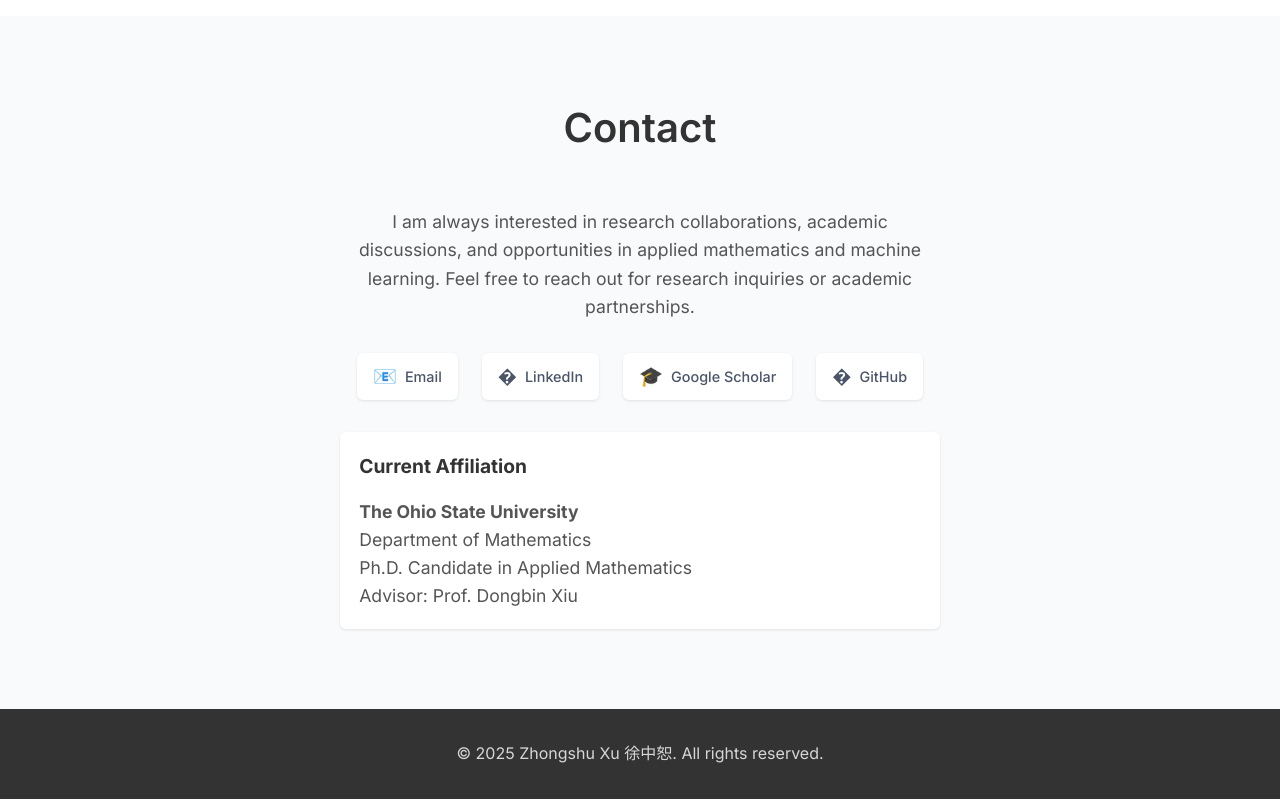
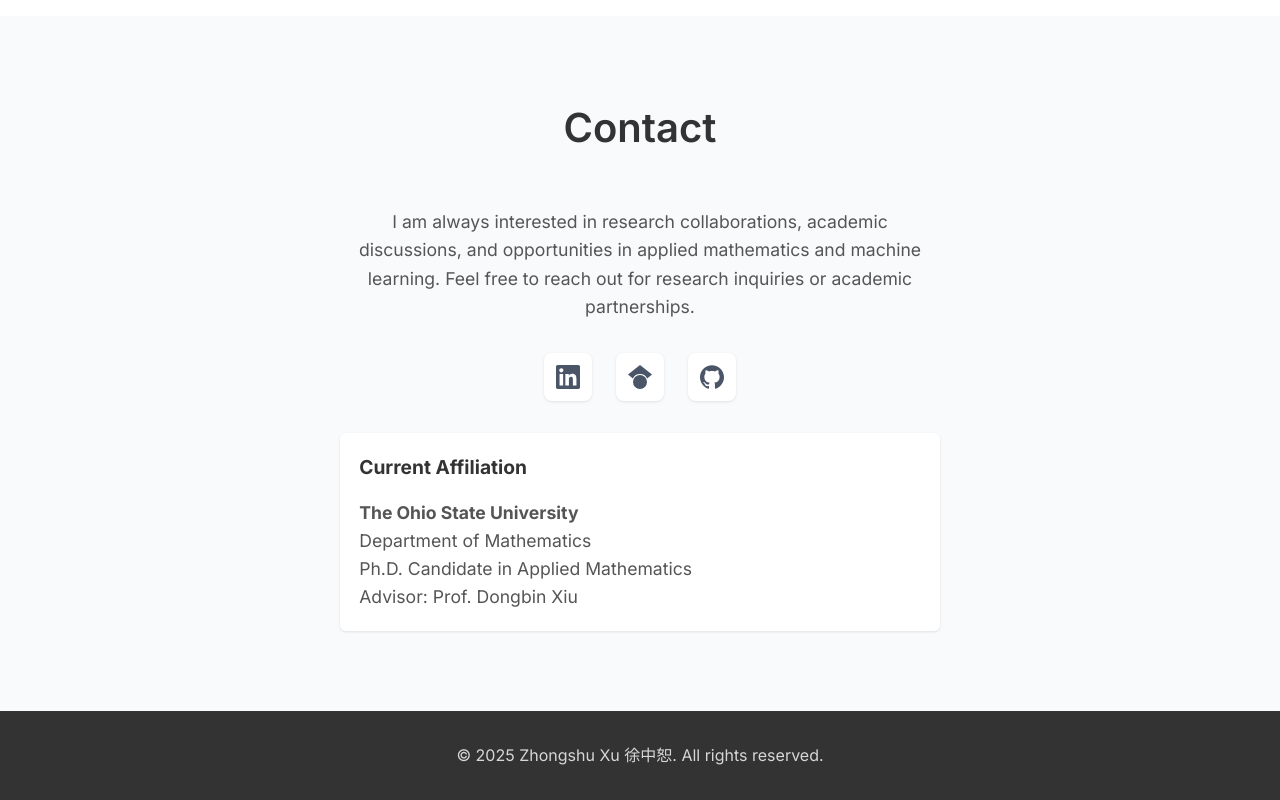
Before and after one commit to AtticusXu/AtticusXu.github.io, a plain HTML site: page index.html in a window 1280 px wide. Shown: the part 3365-4165 px from the top of the page. Drawn offline with Linux system fonts and the light colour scheme.

Commit message:
Update advisor link, add logo icons for LinkedIn/GitHub, remove email contact

```diff
--- a/index.html
+++ b/index.html
@@ -57,7 +57,7 @@
                     <div class="about-text">
                         <p>
                             I am a Ph.D. candidate in Applied Mathematics at The Ohio State University, advised by
-                            <a href="https://dongbinxiu.org/" target="_blank">Prof. Dongbin Xiu</a>. My research focuses on developing
+                            <a href="https://sites.google.com/view/dongbin-xiu/home" target="_blank">Prof. Dongbin Xiu</a>. My research focuses on developing
                             machine learning methods for scientific computing, with particular interests in digital twin technology,
                             neural network function approximation, and data-driven modeling of stochastic dynamical systems.
                         </p>
@@ -67,7 +67,7 @@
                             <div class="education-item">
                                 <div class="edu-degree">Ph.D. in Applied Mathematics</div>
                                 <div class="edu-school">The Ohio State University</div>
-                                <div class="edu-detail">Advisor: <a href="https://dongbinxiu.org/" target="_blank">Prof. Dongbin Xiu</a></div>
+                                <div class="edu-detail">Advisor: <a href="https://sites.google.com/view/dongbin-xiu/home" target="_blank">Prof. Dongbin Xiu</a></div>
                                 <div class="edu-year">2020 - Present</div>
                             </div>
                             <div class="education-item">
@@ -220,21 +220,20 @@
                             or academic partnerships.
                         </p>
                         <div class="contact-links">
-                            <a href="mailto:xu.1887@osu.edu" class="contact-link">
-                                <span>📧</span>
-                                Email
+                            <a href="https://www.linkedin.com/in/zhongshu-xu-4a9a9127a/" target="_blank" class="contact-link" aria-label="LinkedIn">
+                                <svg class="contact-icon" viewBox="0 0 24 24" fill="currentColor">
+                                    <path d="M20.447 20.452h-3.554v-5.569c0-1.328-.027-3.037-1.852-3.037-1.853 0-2.136 1.445-2.136 2.939v5.667H9.351V9h3.414v1.561h.046c.477-.9 1.637-1.85 3.37-1.85 3.601 0 4.267 2.37 4.267 5.455v6.286zM5.337 7.433c-1.144 0-2.063-.926-2.063-2.065 0-1.138.92-2.063 2.063-2.063 1.14 0 2.064.925 2.064 2.063 0 1.139-.925 2.065-2.064 2.065zm1.782 13.019H3.555V9h3.564v11.452zM22.225 0H1.771C.792 0 0 .774 0 1.729v20.542C0 23.227.792 24 1.771 24h20.451C23.2 24 24 23.227 24 22.271V1.729C24 .774 23.2 0 22.222 0h.003z"/>
+                                </svg>
                             </a>
-                            <a href="https://www.linkedin.com/in/zhongshu-xu-4a9a9127a/" target="_blank" class="contact-link">
-                                <span>�</span>
-                                LinkedIn
+                            <a href="https://scholar.google.com/citations?user=MtHS5eIAAAAJ" target="_blank" class="contact-link" aria-label="Google Scholar">
+                                <svg class="contact-icon" viewBox="0 0 24 24" fill="currentColor">
+                                    <path d="M12 24a7 7 0 110-14 7 7 0 010 14zm0-24L0 9.5l4.838 3.94A8 8 0 0112 9a8 8 0 017.162 4.44L24 9.5z"/>
+                                </svg>
                             </a>
-                            <a href="https://scholar.google.com/citations?user=MtHS5eIAAAAJ" target="_blank" class="contact-link">
-                                <span>🎓</span>
-                                Google Scholar
-                            </a>
-                            <a href="https://github.com/AtticusXu" target="_blank" class="contact-link">
-                                <span>�</span>
-                                GitHub
+                            <a href="https://github.com/AtticusXu" target="_blank" class="contact-link" aria-label="GitHub">
+                                <svg class="contact-icon" viewBox="0 0 24 24" fill="currentColor">
+                                    <path d="M12 .297c-6.63 0-12 5.373-12 12 0 5.303 3.438 9.8 8.205 11.385.6.113.82-.258.82-.577 0-.285-.01-1.04-.015-2.04-3.338.724-4.042-1.61-4.042-1.61C4.422 18.07 3.633 17.7 3.633 17.7c-1.087-.744.084-.729.084-.729 1.205.084 1.838 1.236 1.838 1.236 1.07 1.835 2.809 1.305 3.495.998.108-.776.417-1.305.76-1.605-2.665-.3-5.466-1.332-5.466-5.93 0-1.31.465-2.38 1.235-3.22-.135-.303-.54-1.523.105-3.176 0 0 1.005-.322 3.3 1.23.96-.267 1.98-.399 3-.405 1.02.006 2.04.138 3 .405 2.28-1.552 3.285-1.23 3.285-1.23.645 1.653.24 2.873.12 3.176.765.84 1.23 1.91 1.23 3.22 0 4.61-2.805 5.625-5.475 5.92.42.36.81 1.096.81 2.22 0 1.606-.015 2.896-.015 3.286 0 .315.21.69.825.57C20.565 22.092 24 17.592 24 12.297c0-6.627-5.373-12-12-12"/>
+                                </svg>
                             </a>
                         </div>
                         <div class="affiliation">
--- a/styles.css
+++ b/styles.css
@@ -459,21 +459,27 @@ section {
 .contact-link {
     display: flex;
     align-items: center;
-    gap: 0.5rem;
-    padding: 8px 16px;
+    justify-content: center;
+    padding: 12px;
     background: white;
     color: #4a5568;
     text-decoration: none;
-    border-radius: 6px;
-    font-weight: 500;
+    border-radius: 8px;
     box-shadow: 0 1px 3px rgba(0, 0, 0, 0.1);
     transition: all 0.2s ease;
-    font-size: 0.9rem;
+    width: 48px;
+    height: 48px;
 }
 
 .contact-link:hover {
     color: #2b6cb0;
-    box-shadow: 0 2px 6px rgba(0, 0, 0, 0.15);
+    box-shadow: 0 2px 8px rgba(0, 0, 0, 0.15);
+    transform: translateY(-2px);
+}
+
+.contact-icon {
+    width: 24px;
+    height: 24px;
 }
 
 .contact-link span {
```
Also changed, not shown: GitHub-Mark.png (added), LinkedIn_icon.svg.webp (added).
